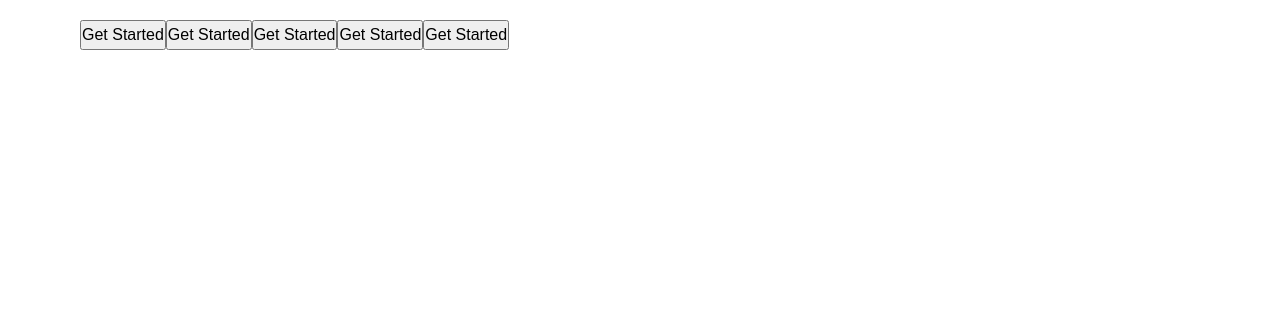
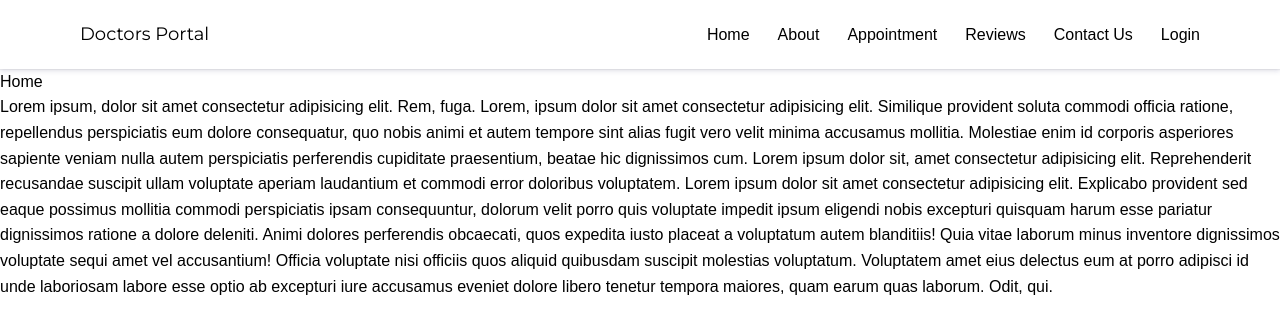
Before and after one commit to UpalBarua/doctors-portal, a React (Vite) app: page / in a window 1280 px wide. Shown: the top 334 px of the page. Built offline with nearby package versions, Linux system fonts and the light colour scheme.

Commit message:
navbar added

```diff
--- a/package.json
+++ b/package.json
@@ -11,6 +11,7 @@
   "dependencies": {
     "react": "^18.2.0",
     "react-dom": "^18.2.0",
+    "react-icons": "^4.6.0",
     "react-router-dom": "^6.4.3"
   },
   "devDependencies": {
--- a/src/assets/index.css
+++ b/src/assets/index.css
@@ -47,7 +47,8 @@
   --spacing-900: 3.5rem;
 
   /* MISCELLANEOUS */
-  --box-shadow: rgba(0, 0, 0, 0.16) 0px 3px 6px, rgba(0, 0, 0, 0.23) 0px 3px 6px;
+  --box-shadow: rgba(50, 50, 105, 0.15) 0px 2px 5px 0px,
+    rgba(0, 0, 0, 0.05) 0px 1px 1px 0px;
   --border-radius: 0.5rem;
   --flow: var(--spacing-500);
 }
--- a/src/layouts/Main.jsx
+++ b/src/layouts/Main.jsx
@@ -1,7 +1,14 @@
 import React from 'react';
+import { Outlet } from 'react-router-dom';
+import Header from '../pages/Shared/Header/Header';
 
 const Main = () => {
-  return <div>Main</div>;
+  return (
+    <>
+      <Header />
+      <Outlet />
+    </>
+  );
 };
 
 export default Main;
--- a/src/pages/App.jsx
+++ b/src/pages/App.jsx
@@ -1,15 +1,9 @@
 import React from 'react';
+import { RouterProvider } from 'react-router-dom';
+import router from '../routes/Routes';
 
 function App() {
-  return (
-    <div className="container flow">
-      <button className="btn">Get Started</button>
-      <button className="btn">Get Started</button>
-      <button className="btn">Get Started</button>
-      <button className="btn">Get Started</button>
-      <button className="btn">Get Started</button>
-    </div>
-  );
+  return <RouterProvider router={router}></RouterProvider>;
 }
 
 export default App;
--- a/src/pages/Home/Home.jsx
+++ b/src/pages/Home/Home.jsx
@@ -1,7 +1,34 @@
 import React from 'react';
 
 const Home = () => {
-  return <div>Home</div>;
+  return (
+    <div>
+      Home
+      <p>
+        Lorem ipsum, dolor sit amet consectetur adipisicing elit. Rem, fuga.
+        Lorem, ipsum dolor sit amet consectetur adipisicing elit. Similique
+        provident soluta commodi officia ratione, repellendus perspiciatis eum
+        dolore consequatur, quo nobis animi et autem tempore sint alias fugit
+        vero velit minima accusamus mollitia. Molestiae enim id corporis
+        asperiores sapiente veniam nulla autem perspiciatis perferendis
+        cupiditate praesentium, beatae hic dignissimos cum. Lorem ipsum dolor
+        sit, amet consectetur adipisicing elit. Reprehenderit recusandae
+        suscipit ullam voluptate aperiam laudantium et commodi error doloribus
+        voluptatem. Lorem ipsum dolor sit amet consectetur adipisicing elit.
+        Explicabo provident sed eaque possimus mollitia commodi perspiciatis
+        ipsam consequuntur, dolorum velit porro quis voluptate impedit ipsum
+        eligendi nobis excepturi quisquam harum esse pariatur dignissimos
+        ratione a dolore deleniti. Animi dolores perferendis obcaecati, quos
+        expedita iusto placeat a voluptatum autem blanditiis! Quia vitae laborum
+        minus inventore dignissimos voluptate sequi amet vel accusantium!
+        Officia voluptate nisi officiis quos aliquid quibusdam suscipit
+        molestias voluptatum. Voluptatem amet eius delectus eum at porro
+        adipisci id unde laboriosam labore esse optio ab excepturi iure
+        accusamus eveniet dolore libero tenetur tempora maiores, quam earum quas
+        laborum. Odit, qui.
+      </p>
+    </div>
+  );
 };
 
 export default Home;
--- /dev/null
+++ b/src/pages/Shared/Header/Header.jsx
@@ -0,0 +1,51 @@
+import React, { useState } from 'react';
+import { Link, NavLink } from 'react-router-dom';
+import { FcMenu } from 'react-icons/fc';
+import { AiOutlineClose } from 'react-icons/ai';
+import styles from './Header.module.css';
+
+const Header = () => {
+  const [isNavVisible, setIsNavVisible] = useState(false);
+
+  const handleNavToggle = () => {
+    setIsNavVisible(prevIsNavVisible => !prevIsNavVisible);
+    isNavVisible
+      ? (document.body.style.overflow = 'unset')
+      : (document.body.style.overflow = 'hidden');
+  };
+
+  return (
+    <header className={styles.header}>
+      <nav className={`${styles.navbar} | container`}>
+        <Link className={styles.logo} to="/">
+          doctors portal
+        </Link>
+        <ul className={styles.menu} data-visible={isNavVisible}>
+          <li className={styles.item}>
+            <NavLink to="/">home</NavLink>
+          </li>
+          <li className={styles.item}>
+            <NavLink to="/about">about</NavLink>
+          </li>
+          <li className={styles.item}>
+            <NavLink to="/appointment">appointment</NavLink>
+          </li>
+          <li className={styles.item}>
+            <NavLink to="/reviews">reviews</NavLink>
+          </li>
+          <li className={styles.item}>
+            <NavLink to="/contact">contact us</NavLink>
+          </li>
+          <li className={styles.item}>
+            <NavLink to="/login">login</NavLink>
+          </li>
+        </ul>
+        <button className={styles.toggle} onClick={handleNavToggle}>
+          {isNavVisible ? <AiOutlineClose /> : <FcMenu />}
+        </button>
+      </nav>
+    </header>
+  );
+};
+
+export default Header;
--- /dev/null
+++ b/src/pages/Shared/Header/Header.module.css
@@ -0,0 +1,97 @@
+/* ******************** */
+/* NAVBAR               */
+/* ******************** */
+.logo {
+  font-size: var(--fs-500);
+  font-family: var(--ff-secondary);
+  text-transform: capitalize;
+}
+
+.logo:focus {
+  outline: 0;
+  text-decoration: underline 2px;
+}
+
+.header {
+  position: sticky;
+  top: 0;
+  background-color: var(--clr-light-400);
+  box-shadow: var(--box-shadow);
+}
+
+.navbar {
+  display: flex;
+  justify-content: space-between;
+  align-items: center;
+  padding-block: var(--spacing-200);
+}
+
+.menu {
+  display: flex;
+  flex-direction: column;
+  gap: var(--spacing-500);
+  position: fixed;
+  top: 5%;
+  left: 0;
+  z-index: -10;
+  width: 100%;
+  height: 100%;
+  padding-block: var(--spacing-900);
+  text-transform: capitalize;
+  text-align: center;
+  background-color: var(--clr-light-400);
+  transform: translateY(-105%);
+  opacity: 0;
+  transition: transform 350ms ease-out, opacity 500ms ease;
+}
+
+.menu[data-visible='true'] {
+  opacity: 1;
+  transform: translateY(0);
+}
+
+.item {
+  cursor: pointer;
+  transition: color 350ms ease-out;
+}
+
+.item > a:hover,
+.item > a:focus {
+  outline: 0;
+  color: var(--clr-accent-primary-300);
+}
+
+.toggle {
+  display: flex;
+  border: 0;
+  padding: var(--spacing-100);
+  font-size: 1.5rem;
+  background-color: transparent;
+  cursor: pointer;
+}
+
+.toggle:hover,
+.toggle:focus {
+  outline: 0;
+  color: var(--clr-accent-primary-400);
+}
+
+@media screen and (min-width: 48em) {
+  .navbar {
+    padding-block: var(--spacing-500);
+  }
+
+  .menu {
+    flex-direction: row;
+    gap: var(--spacing-600);
+    position: initial;
+    width: max-content;
+    padding: 0;
+    opacity: 1;
+    transform: translateY(0);
+  }
+
+  .toggle {
+    display: none;
+  }
+}
```
Also changed, not shown: src/routes/Routes.jsx (+9 -1 lines), 1 other file (tests, documents, lock files or other folders).
